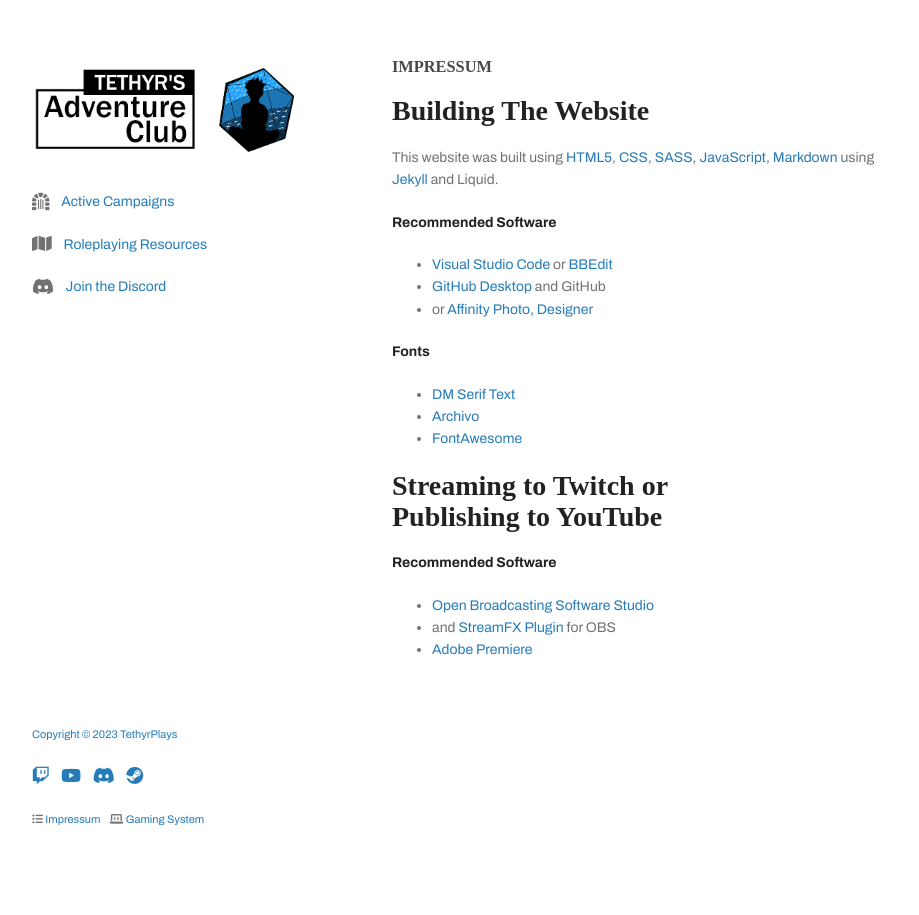
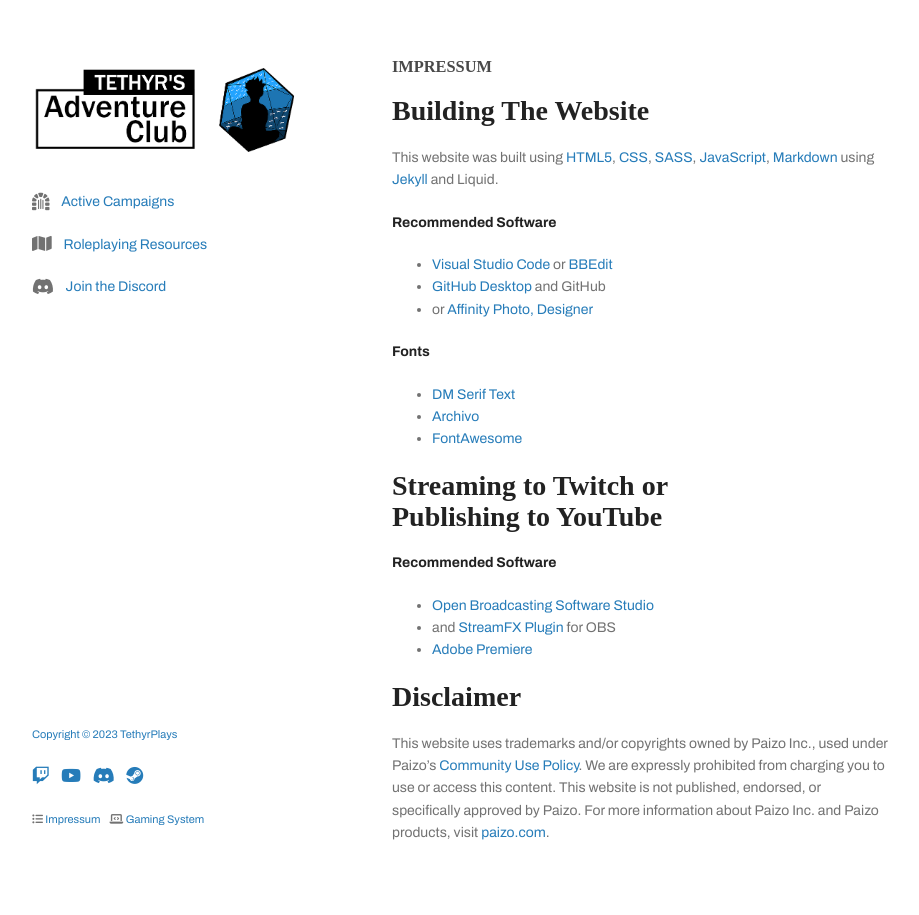
Before and after one commit to tethyrplays/tethyrplays, a Jekyll site: the page built from more-info/impressum.md, in a window 1280 px wide. Shown: the whole page, without its empty margins (178-1097 px from the left). Built offline with Jekyll 4.4.1, drawn with Linux system fonts in a browser that asks for light colours; nearby versions of some CDN libraries; some web fonts are replaced; our own code applies the rules of GitHub Pages for plain Markdown files; the repository's description, which GitHub fills in, is left out.

Commit message:
Update impressum.md

```diff
--- a/more-info/impressum.md
+++ b/more-info/impressum.md
@@ -20,3 +20,7 @@
 * [Open Broadcasting Software Studio](https://obsproject.com/)
 * and [StreamFX Plugin](https://obsproject.com/forum/resources/streamfx-for-obs-studio.578/) for OBS
 * [Adobe Premiere](https://www.adobe.com/products/premiere.html)
+
+# Disclaimer
+
+This website uses trademarks and/or copyrights owned by Paizo Inc., used under Paizo's [Community Use Policy](https://paizo.com/communityuse). We are expressly prohibited from charging you to use or access this content. This website is not published, endorsed, or specifically approved by Paizo. For more information about Paizo Inc. and Paizo products, visit [paizo.com](https://paizo.com/).
```
